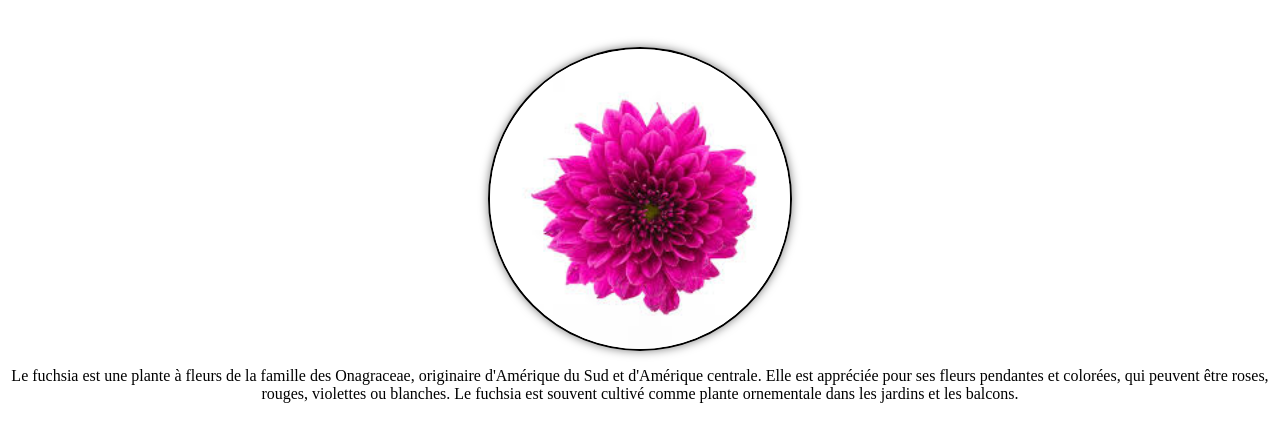
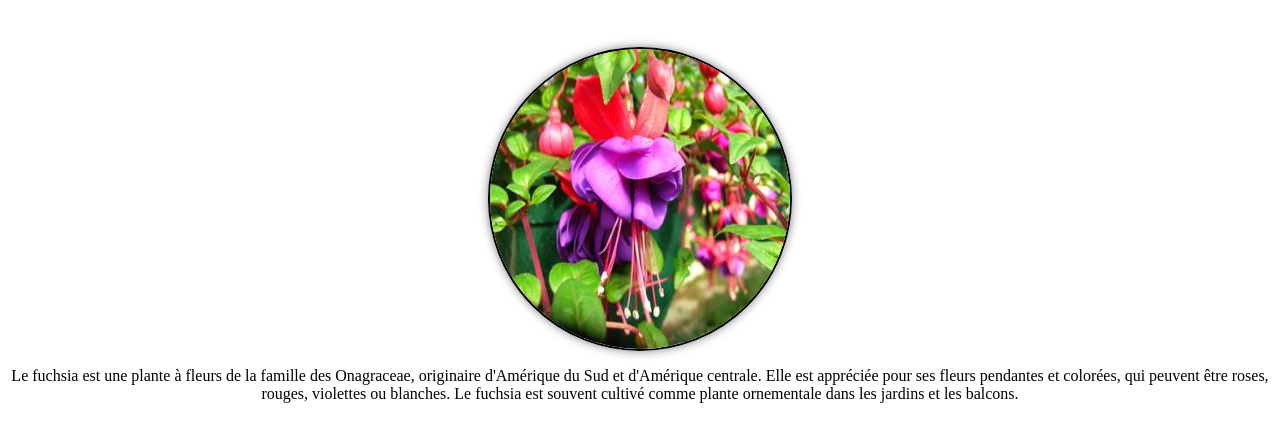
Before and after one commit to SoWeb101/projet1, a plain HTML site: page index.html in a window 1280 px wide. Shown: the part 131-572 px from the top of the page. Drawn offline with Linux system fonts and the light colour scheme.

Commit message:
img change

```diff
--- a/index.html
+++ b/index.html
@@ -10,7 +10,7 @@
 <body>
     <div class="container">
     <p id="com">Les belles fleurs</p>
-    <img id="fushia" src="assets/img/fushia.jpg" alt="belle fleur rose">
+    <img id="fushia" src="assets/img/fuchsiaFleurs.jpg" alt="belle fleur rose">
     <p id="text">Le fuchsia est une plante à fleurs de la famille des Onagraceae, originaire d'Amérique du Sud et d'Amérique centrale. Elle est appréciée pour ses fleurs pendantes et colorées, qui peuvent être roses, rouges, violettes ou blanches. Le fuchsia est souvent cultivé comme plante ornementale dans les jardins et les balcons.</p>
     </div>
 </body>
```
Also changed, not shown: assets/img/fuchsiaFleurs.jpg (added).
